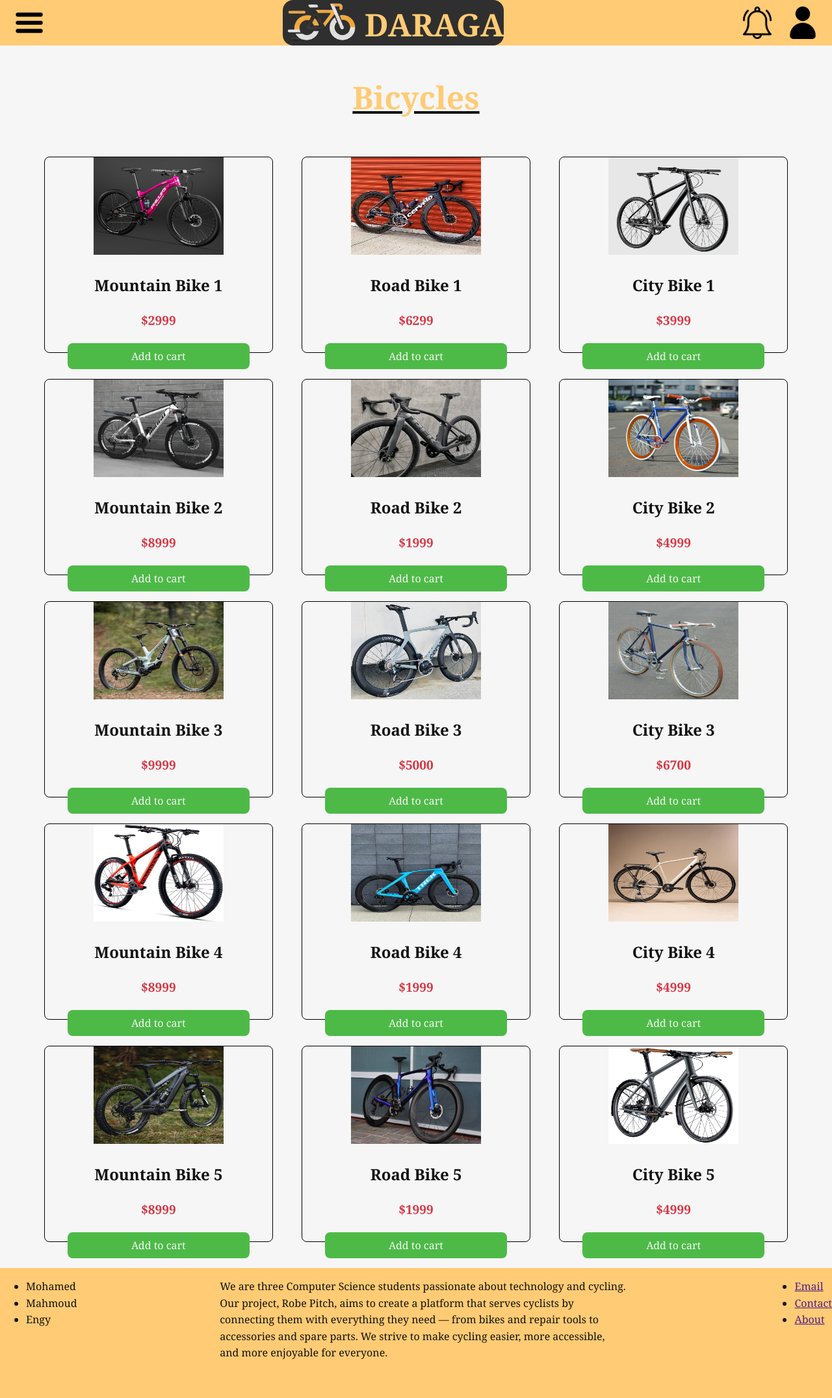
After one commit to MohamedSoliman1012/Daraga-shoping-website, a PHP site: page /Bicycles.html in a window 1280 px wide. The commit adds this page. Shown: the whole page at 65% size. Run offline with PHP 8.4, Linux system fonts and the light colour scheme.

Commit message:
Bicycles Page

```diff
--- /dev/null
+++ b/Bicycles.html
@@ -0,0 +1,143 @@
+<!DOCTYPE html>
+<html lang="en">
+<head>
+    <meta charset="UTF-8">
+    <meta name="viewport" content="width=device-width, initial-scale=1.0">
+    <title>Bicycles Page</title>
+    <link rel="stylesheet" href="styles/style.css">
+</head>
+<body>
+    <header class="header-main">
+        <div class="L">
+            <img src="images/icons/burger-bar.png" height="50px" width="50px" alt="">
+        </div>
+        <div class="M">
+            <img src="images/branding/logo.png" height="70px" alt="Daraga Logo" class="logo-img">
+            <h1>DARAGA</h1>
+        </div>
+        <div class="R">
+            <img src="images/icons/notification.png" height="50px" width="50px" alt="">
+            <img src="images/icons/avatar.png" height="50px" width="50px" alt="">
+        </div>
+    </header>
+    <div class="products-page">
+        <h1>Bicycles</h1>
+        <div class="product-list">
+            <div class="product-item">
+                <img src="images/bikes/mountain/1.jpg" alt="">
+                <h2>Mountain Bike 1</h2>
+                <p>$2999</p>
+                <button>Add to cart</button>
+            </div>
+            <div class="product-item">
+                <img src="images/bikes/road/1.jpg" alt="">
+                <h2>Road Bike 1</h2>
+                <p>$6299</p>
+                <button>Add to cart</button>
+            </div>
+            <div class="product-item">
+                <img src="images/bikes/city/1.jpg" alt="">
+                <h2>City Bike 1</h2>
+                <p>$3999</p>
+                <button>Add to cart</button>
+            </div>
+            <div class="product-item">
+                <img src="images/bikes/mountain/2.jpg" alt="">
+                <h2>Mountain Bike 2</h2>
+                <p>$8999</p>
+                <button>Add to cart</button>
+            </div>
+            <div class="product-item">
+                <img src="images/bikes/road/2.jpg" alt="">
+                <h2>Road Bike 2</h2>
+                <p>$1999</p>
+                <button>Add to cart</button>
+            </div>
+            <div class="product-item">
+                <img src="images/bikes/city/2.jpg" alt="">
+                <h2>City Bike 2</h2>
+                <p>$4999</p>
+                <button>Add to cart</button>
+            </div>
+            <div class="product-item">
+                <img src="images/bikes/mountain/3.jpg" alt="">
+                <h2>Mountain Bike 3</h2>
+                <p>$9999</p>
+                <button>Add to cart</button>
+            </div>
+            <div class="product-item">
+                <img src="images/bikes/road/3.jpg" alt="">
+                <h2>Road Bike 3</h2>
+                <p>$5000</p>
+                <button>Add to cart</button>
+            </div>
+            <div class="product-item">
+                <img src="images/bikes/city/3.jpg" alt="">
+                <h2>City Bike 3</h2>
+                <p>$6700</p>
+                <button>Add to cart</button>
+            </div>
+            <div class="product-item">
+                <img src="images/bikes/mountain/4.jpg" alt="">
+                <h2>Mountain Bike 4</h2>
+                <p>$8999</p>
+                <button>Add to cart</button>
+            </div>
+            <div class="product-item">
+                <img src="images/bikes/road/4.jpg" alt="">
+                <h2>Road Bike 4</h2>
+                <p>$1999</p>
+                <button>Add to cart</button>
+            </div>
+            <div class="product-item">
+                <img src="images/bikes/city/4.jpg" alt="">
+                <h2>City Bike 4</h2>
+                <p>$4999</p>
+                <button>Add to cart</button>
+            </div>
+            <div class="product-item">
+                <img src="images/bikes/mountain/5.jpg" alt="">
+                <h2>Mountain Bike 5</h2>
+                <p>$8999</p>
+                <button>Add to cart</button>
+            </div>
+            <div class="product-item">
+                <img src="images/bikes/road/5.jpg" alt="">
+                <h2>Road Bike 5</h2>
+                <p>$1999</p>
+                <button>Add to cart</button>
+            </div>
+            <div class="product-item">
+                <img src="images/bikes/city/5.jpg" alt="">
+                <h2>City Bike 5</h2>
+                <p>$4999</p>
+                <button>Add to cart</button>
+            </div>
+        </div>
+    </div>
+
+    <footer class="footer-main">
+        <div class="us">
+            <ul>
+                <li>Mohamed</li>
+                <li>Mahmoud</li>
+                <li>Engy</li>
+            </ul>
+        </div>
+        <div class="about">
+            <p>We are three Computer Science students passionate about technology and cycling.<br>
+   Our project, Robe Pitch, aims to create a platform that serves cyclists by<br>
+   connecting them with everything they need — from bikes and repair tools to <br>
+   accessories and spare parts. We strive to make cycling easier, more accessible,<br>
+   and more enjoyable for everyone.</p>
+        </div>
+        <div class="contact">
+            <ul>
+                <li><a href="">Email</a></li>
+                <li><a href="">Contact</a></li>
+                <li><a href="">About</a></li>
+            </ul>
+        </div>
+    </footer>
+</body>
+</html>
--- a/home.html
+++ b/home.html
@@ -31,7 +31,7 @@
     <div class="category">
 
         <div class="category-item">
-       <img src="images/branding/categories.jpg" alt="">
+       <a href="Bicycles.html" target="_blank"><img src="images/branding/categories.jpg" alt=""></a>
        <div class="name">Bicycle</div>
         </div>
         <div class="category-item">
--- a/styles/style.css
+++ b/styles/style.css
@@ -291,3 +291,59 @@ display: flex;
     height: 70px;
 
 }
+
+.products-page{
+    h1{
+        text-align: center;
+        color: var(--rare);
+        text-decoration: underline var(--third);
+        font-size: 3em;
+    }
+}
+
+.product-list{
+    display: block;
+    text-align: center;
+    margin-top: 20px;
+    margin-bottom: 20px;
+}
+
+.product-item{
+    display: inline-block;
+    margin: 20px;
+    border: 1px solid black;
+    border-radius: 8px;
+    width: 350px;
+    height: 300px;
+
+    img{
+        width: 200px;
+        height: 150px;
+    }
+
+    h2{
+        color: var(--third);
+    }
+
+    p{
+        font-size: 1.2em;
+        font-weight: bold;
+        color: var(--discounts);
+    }
+
+    button{
+        width: 80%;
+        height: 40px;
+        border: none;
+        border-radius: 8px;
+        background-color: var(--buy);
+        color: var(--main);
+        font-size: 1em;
+        cursor: pointer;
+    }
+
+    button:hover {
+        background-color: #3da63a;
+        color: var(--main);
+    }
+}
```
Also changed, not shown: images/bikes/city/1.jpg (renamed from images/bikes/city/8beda7ef7939b8137fd07470bd6f4a60.jpg), images/bikes/city/2.jpg (renamed from images/bikes/city/34ac65a32b608d1d51cc991dd3038ea5.jpg), images/bikes/city/3.jpg (renamed from images/bikes/city/291bbca86b3b8c8b7154ce2bd072edbd.jpg), images/bikes/city/4.jpg (renamed from images/bikes/city/1024725f55ac0767779cc16376c335c6.jpg), images/bikes/city/5.jpg (renamed from images/bikes/city/09288589e9cbe8b57f3e6668e12fa954.jpg), images/bikes/mountain/1.jpg (renamed from images/bikes/mountain/6c4cc0eaa36d8f4853d9d807b6a36f9e.jpg), images/bikes/mountain/2.jpg (renamed from images/bikes/mountain/063a9b6db28b242fc4cccac71ef01529.jpg), images/bikes/mountain/3.jpg (renamed from images/bikes/mountain/8840b4484239cba750e764253a70191e.jpg), images/bikes/mountain/4.jpg (renamed from images/bikes/mountain/477752ba3bc5600f9cd9a761e04cd47c.jpg), images/bikes/mountain/5.jpg (renamed from images/bikes/mountain/ab3f06a62e38154341be2997e8adb5b4.jpg), images/bikes/road/1.jpg (renamed from images/bikes/road/0c58251526495e1ea1dba78b957980e9.jpg), images/bikes/road/2.jpg (renamed from images/bikes/road/1ab80da36146a026720d786d9813e765.jpg), images/bikes/road/3.jpg (renamed from images/bikes/road/3a6346e65a60031fdb89ecb3db9f5c3a.jpg), images/bikes/road/4.jpg (renamed from images/bikes/road/11dddfdbfbcd813b03453c4bd59c5111.jpg), 1 more files.
